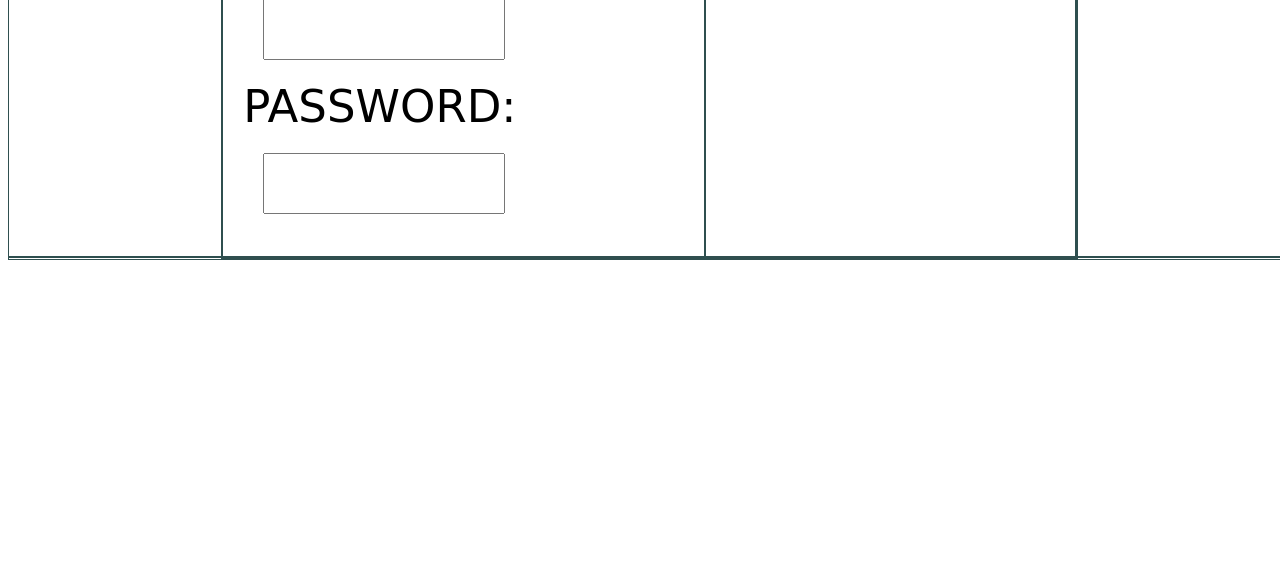
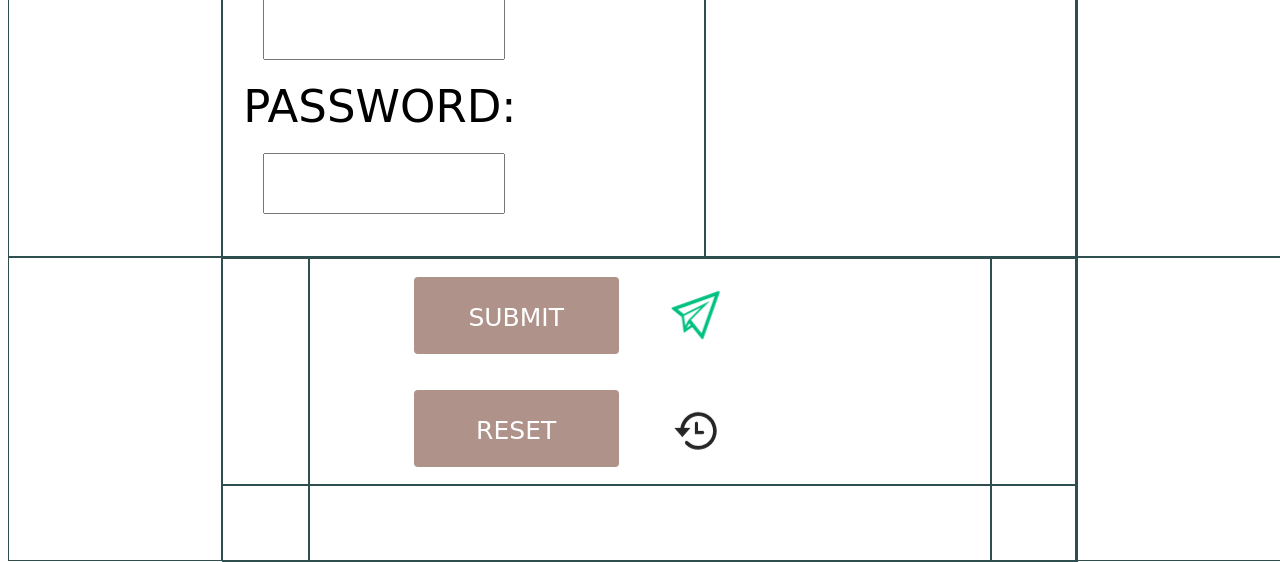
Before and after one commit to FrancesscaWY/Javascript_Learn__, a PHP site: page /login.html in a window 1280 px wide. Shown: the part 928-1490 px from the top of the page. Before the commit the page ends 1188 px from the top, so only its background shows below. Run offline with PHP 8.4, Linux system fonts and the light colour scheme; some libraries are stand-ins or nearby versions; some web fonts are replaced.

Commit message:
submit...

```diff
--- a/JS_week6/login.css
+++ b/JS_week6/login.css
@@ -1,56 +1,65 @@
-body{
+body {
     overflow: hidden;
 }
-@font-face{
+
+@font-face {
     font-family: 'myFont1';
-    src:url('src/font_style/Sophia Script Free Demo.otf') format('opentype');
+    src: url('src/font_style/Sophia Script Free Demo.otf') format('opentype');
 }
+
 @font-face {
     font-family: 'myFont2';
     src: url('src/font_style/Quicksand-VariableFont_wght.ttf') format('truetype');
 
 }
-#main{
+
+#main {
     height: 100vh;
     width: 100vw;
     display: grid;
     grid-template-columns:1fr 4fr 1fr;
     grid-template-rows: 1fr 4fr 1fr;
 }
-.box{
-    width:100%;
-    height:100%;
+
+.box {
+    width: 100%;
+    height: 100%;
     border: darkslategray 1px solid;
 }
-h1{
-    font-size:70px;
+
+h1 {
+    font-size: 70px;
     font-family: "Cantarell", cursive, sans-serif;
     text-align: center;
 }
-.login{
-    width:100%;
-    height:100%;
+
+.login {
+    width: 100%;
+    height: 100%;
     border: darkslategray 1px solid;
 }
-#login_{
+
+#login_ {
     display: grid;
     grid-template-columns: 4fr 2fr;
-    width:100%;
+    width: 100%;
     /*grid-template-rows: 1fr 1fr 1fr 1fr 1fr;*/
 }
 
-form{
+form {
     font-family: "Cantarell", cursive, sans-serif;
     font-size: 45px;
     margin: 50px 20px 20px 20px;
 }
-input{
+
+input {
     font-size: 40px;
     margin: 20px 20px 20px 20px;
     width: 53%;
     height: 55px;
 }
-.age{
+
+.age {
     width: 10%;
     font-size: 20px;
     height: 30px;
@@ -63,18 +72,18 @@ select {
     height: 50px;
 }
 
-select option{
+select option {
     background: steelblue;
     height: 30px;
     line-height: 3px;
 }
 
-span{
+span {
     font-size: 25px;
     font-family: cursive;
 }
 
-.user_avatar{
+.user_avatar {
     align-items: center;
     width: 250px;
     height: 250px;
@@ -82,42 +91,181 @@ span{
     margin: 1px 1px 10px 60px;
 }
 
-h3{
-   font-size:35px;
-    font-family:"myFont2", sans-serif;
+h3 {
+    font-size: 35px;
+    font-family: "myFont2", sans-serif;
     text-align: center;
 }
 
-#logo_img{
+#logo_img {
     width: 200px;
     height: 100px;
     margin: 10px 10px 10px 10px;
 }
 
-#up_b{
+#up_b {
     position: relative;
     /*height: 80px;*/
-   /*background: url("src/picture/camrea2.svg") no-repeat right;*/
+    /*background: url("src/picture/camrea2.svg") no-repeat right;*/
     font-size: 30px;
     /*margin-left: 90px;*/
     /*margin-bottom: 0;*/
     margin-top: 25px;
 
     /*padding: 7px 50px 1px 0;*/
-    width:75%;
+    width: 75%;
     height: 65%;
     border: none;
 
 }
-#upload{
-    width:350px;
-    height:90px;
+
+#upload {
+    width: 350px;
+    height: 90px;
     /*border: 1px solid black;*/
     margin: 20px 10px 10px 10px;
 }
-#ro{
+
+#ro {
     margin-top: 10px;
     margin-right: 10px;
     width: 100%;
     cursor: pointer;
 }
+
+#submit {
+    display: grid;
+    grid-template-columns: 1fr 8fr 1fr;
+    grid-template-rows: 3fr 1fr;
+}
+
+.submit {
+    width: 100%;
+    height: 100%;
+    border: darkslategray 1px solid;
+}
+
+.left {
+    margin: 10px 10px 10px 100px;
+    display: inline-block;
+}
+
+#reset {
+    display: inline-block;
+    border-radius: 4px;
+    background-color: #af9289;
+    border: none;
+    color: #FFFFFF;
+    text-align: center;
+    font-size: 32px;
+    padding: 20px;
+    width: 205px;
+    transition: all 0.5s;
+    cursor: pointer;
+    margin: 5px;
+}
+
+#reset span {
+    cursor: pointer;
+    display: inline-block;
+    position: relative;
+    transition: 0.5s;
+}
+
+#reset span:after {
+        content: url("/src/picture/heart22.svg");
+        position: absolute;
+        opacity: 0;
+        top: 0;
+        right: -20px;
+        transition: 0.5s;
+    }
+
+#reset:hover span {
+    padding-right: 75px;
+}
+
+#reset  span:hover:after {
+    opacity: 1;
+    right: 0;
+}
+
+#submit_ {
+    display: inline-block;
+    border-radius: 4px;
+    background-color: #af9289;
+    border: none;
+    color: #FFFFFF;
+    text-align: center;
+    font-size: 32px;
+    padding: 20px;
+    width: 205px;
+    transition: all 0.5s;
+    cursor: pointer;
+    margin: 5px;
+}
+
+#submit_ span {
+    cursor: pointer;
+    display: inline-block;
+    position: relative;
+    transition: 0.5s;
+}
+
+#submit_ span:after {
+    content: url("/src/picture/welcome.svg");
+    position: absolute;
+    opacity: 0;
+    top: 0;
+    right: -20px;
+    transition: 0.5s;
+}
+
+#submit_:hover span {
+    padding-right: 75px;
+}
+
+#submit_  span:hover:after {
+    opacity: 1;
+    right: 0;
+}
+#reset_img {
+    width: 100px;
+    height: 50px;
+    margin: 10px 10px 0 20px;
+    animation: fly2 3s infinite;
+    transition: all 0.5s;
+}
+
+#submit_img {
+    animation: fly 3s infinite;
+    margin: 10px 10px 0 20px;
+}
+
+
+@keyframes fly {
+    0% {
+        transform: translate(10px, 20px);
+        /*transform: translateY(0);*/
+    }
+    50% {
+        transform: translate(30px, 10px);
+        /*transform: translateY(10px);*/
+    }
+    100% {
+        transform: translate(20px, 20px);
+        /*transform: translateY(0);*/
+    }
+}
+
+@keyframes fly2 {
+    0% {
+        transform: translateY(10px);
+    }
+    50% {
+        transform: translateY(20px);
+    }
+    100% {
+        transform: translateY(10px);
+    }
+}
--- a/JS_week6/login.html
+++ b/JS_week6/login.html
@@ -1,5 +1,5 @@
 <!DOCTYPE html>
-<html lang="en">
+<html lang="zh-CN">
 <head>
     <meta charset="UTF-8">
     <title>login_table</title>
@@ -17,7 +17,7 @@
     <div class="box" id="login_">
 <!--        <div class="login"></div>-->
         <div id="register" class="login">
-            <form action="login.php" name="L_form">
+            <form action="login.php" name="L_form" id="form_">
                 USER_NAME:<label>
                 <input type="text" name="f_name" required="required">
             </label>
@@ -56,10 +56,29 @@
     </div>
     <div class="box"></div>
     <div class="box"></div>
-    <div class="box"></div>
+    <div class="box" id="submit">
+        <div class="submit"></div>
+        <div class="submit">
+            <div class="left">
+                <button type="submit" class="end" id="submit_"><span>SUBMIT</span></button>
+                <img src="/src/picture/提交.svg" id="submit_img" onclick="submit()"> <!--src="/src/picture/提交.svg"-->
+            </div>
+            <div class="left">
+                <button type="reset" id="reset" class="end"><span>RESET</span></button>
+                <img src="/src/picture/reset.svg" id="reset_img"  onclick="reset()"> <!--src="/src/picture/reset.svg"-->
+            </div>
+
+        </div>
+        <div class="submit"></div>
+        <div class="submit"></div>
+        <div class="submit"></div>
+        <div class="submit"></div>
+
+    </div>
     <div class="box"></div>
 </div>
 <script src="upload_img.js"></script>
 <script src="rotate_img.js"></script>
+<script src="sub_res.js"></script>
 </body>
 </html>
--- /dev/null
+++ b/JS_week6/sub_res.js
@@ -0,0 +1,15 @@
+let form=document.getElementById("form_");
+document.getElementById("submit_").addEventListener("click",function(){
+    form.submit();
+});
+document.getElementById("reset").addEventListener("click",function(){
+    form.reset();
+});
+
+document.getElementById("submit_img").addEventListener("click",function(){
+    form.submit();
+});
+
+document.getElementById("reset_img").addEventListener("click",function(){
+    form.reset();
+});
--- a/JS_week6/upload_img.js
+++ b/JS_week6/upload_img.js
@@ -1,4 +1,5 @@
 // <script type="text/javascript" src="jquery-1.7.2.min.js"></script>
+//图片上传并预览
 $('#logo_img').change(function () {
     var file = this.files[0];
     readFile(file);
@@ -21,7 +22,7 @@ $('#logo_img').change(function () {
                 case 'image/gif':
                 case 'image/svg':
                     console.log(reader.result);
-                    $(".user_avatar").attr("src",reader.result);
+                    $(".user_avatar").attr("src",reader.result);//show the file
                     break;
             }
         });
```
Also changed, not shown: JS_week6/src/picture/heart22.svg (added), JS_week6/src/picture/reset.svg (added), JS_week6/src/picture/welcome.svg (added), JS_week6/src/picture/提交.svg (added).
